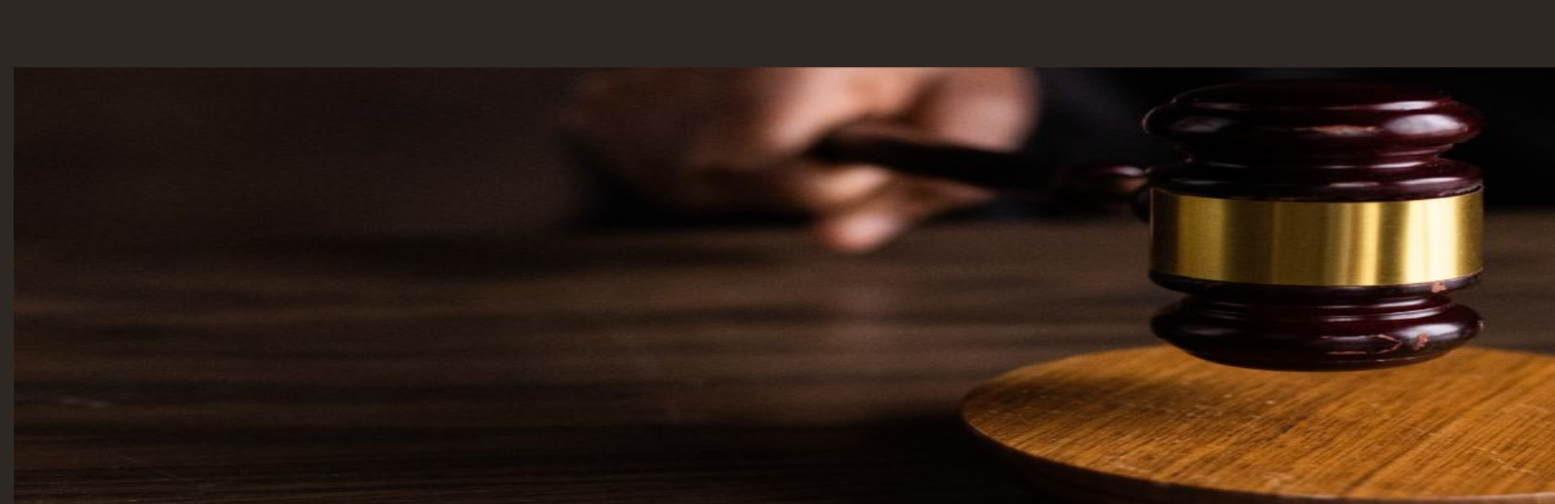
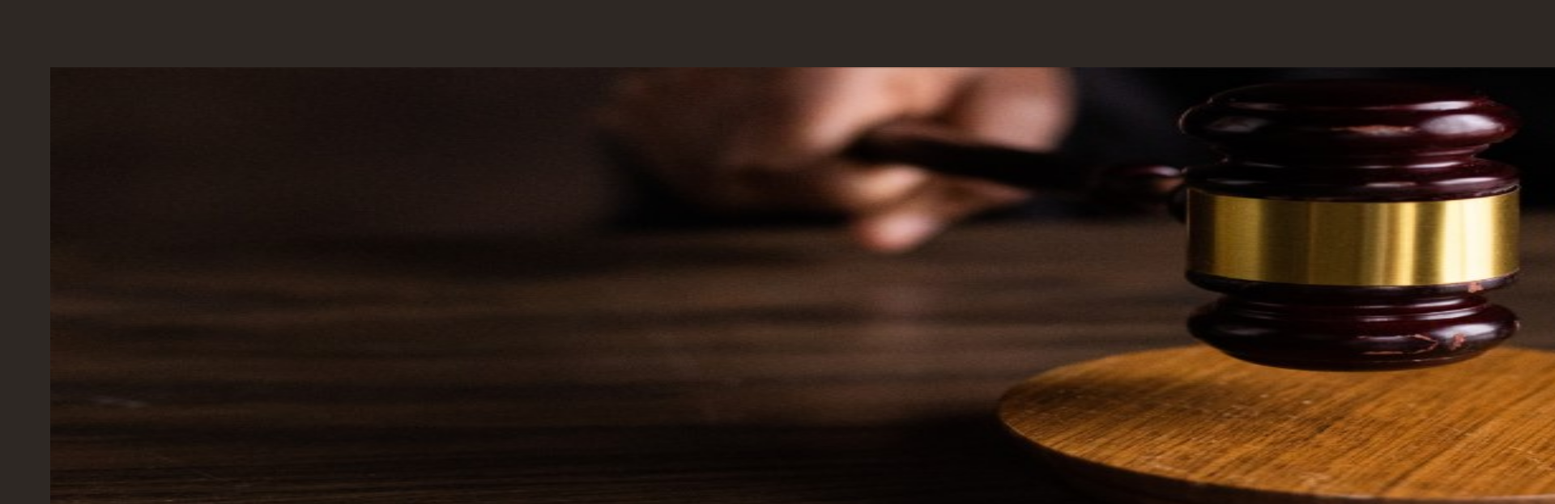
Before and after one commit to shubhlabh123/Project-3-Court-Justice, a plain HTML site: page index.html in a window 1280 px wide. Shown: the part 338-961 px from the top of the page at 81% size, 1920 px wide, since content can reach past the window. Drawn offline with Linux system fonts and the light colour scheme; a web font is replaced by a local one.

Commit message:
Update style.css

```diff
--- a/style.css
+++ b/style.css
@@ -96,7 +96,7 @@ body {
 .body img {
   height: 550px;
   width: 325vh;
-  margin-left: -45px;
+  margin-left: 0px;
 }
 .btm-image {
   margin: 32px -37px 24px 1095px;
```
